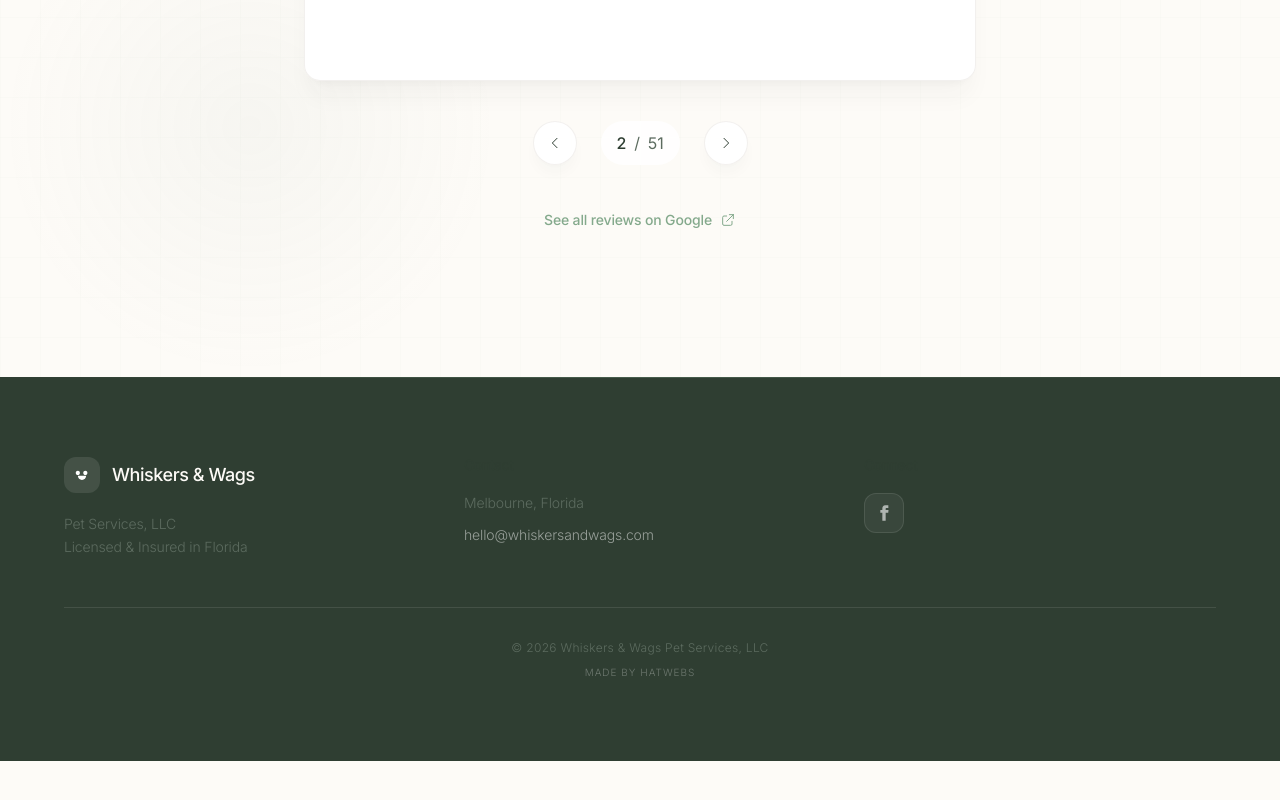
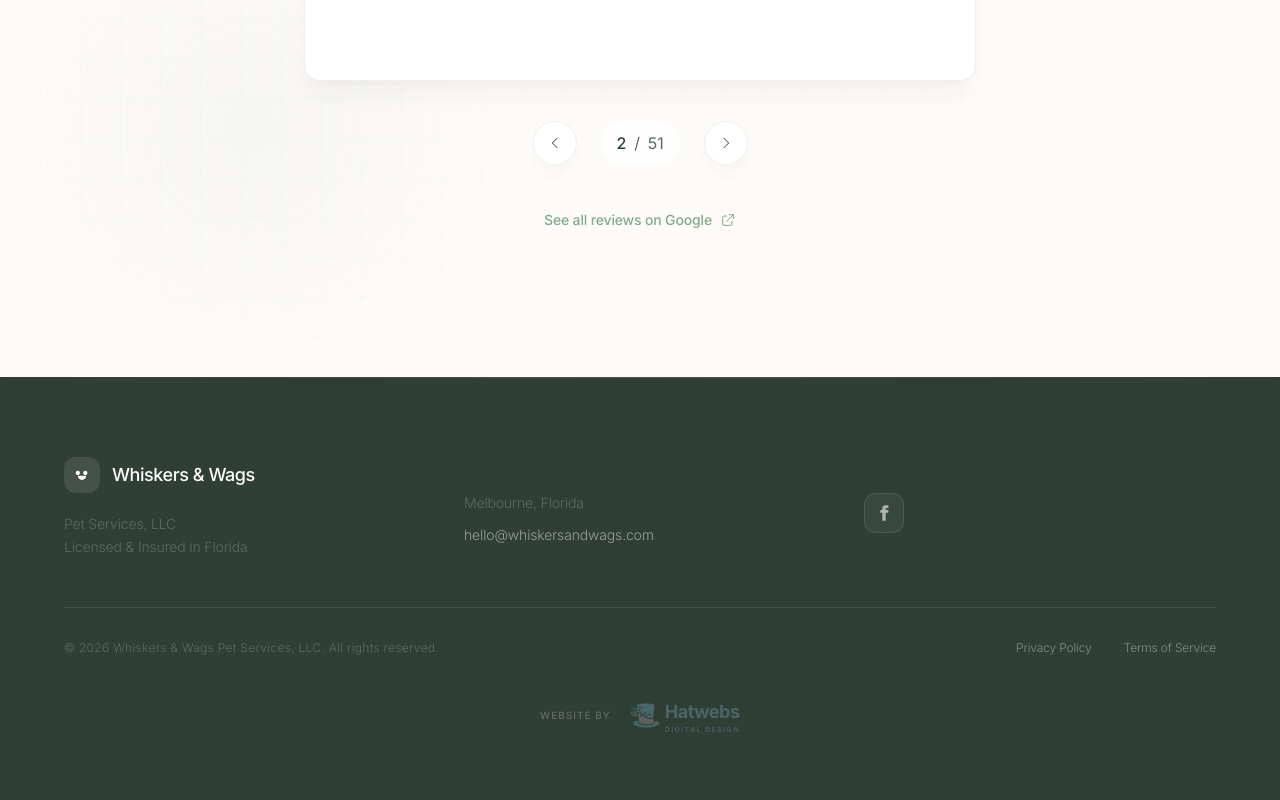
Before and after one commit to marcushatz/pamweb, a React (Vite) app: page / in a window 1280 px wide. Shown: the part 5859-6659 px from the top of the page. Before the commit the page ends 6620 px from the top, so only its background shows below. Built offline with nearby package versions, Linux system fonts and the light colour scheme.

Commit message:
Refactor footer layout, update watermark styling and animation

```diff
--- a/src/components/Footer.tsx
+++ b/src/components/Footer.tsx
@@ -1,3 +1,5 @@
+import hatMask from '../assets/hat-mask.png';
+
 const Footer = () => {
     const currentYear = new Date().getFullYear();
 
@@ -58,18 +60,52 @@ const Footer = () => {
                 </div>
 
                 {/* Bottom Bar */}
-                <div className="border-t border-white/10 pt-8 text-center">
-                    <p className="text-white/40 text-xs tracking-wide mb-2">
-                        &copy; {currentYear} Whiskers & Wags Pet Services, LLC
+                <div className="border-t border-white/10 pt-8">
+                    <div className="flex flex-col md:flex-row justify-between items-center gap-6">
+                        <p className="text-white/40 text-xs tracking-wide">
+                            &copy; {currentYear} Whiskers & Wags Pet Services, LLC. All rights reserved.
                         </p>
+
+                        <div className="flex gap-8">
+                            <a href="#" className="text-white/40 text-xs hover:text-white transition-colors duration-300">
+                                Privacy Policy
+                            </a>
+                            <a href="#" className="text-white/40 text-xs hover:text-white transition-colors duration-300">
+                                Terms of Service
+                            </a>
+                        </div>
+                    </div>
+
+                    <div className="flex justify-center mt-8">
                         <a
                             href="https://hatwebs.com"
                             target="_blank"
                             rel="noopener noreferrer"
-                        className="text-white/30 text-[10px] tracking-widest hover:text-white/60 transition-colors uppercase block"
+                            className="inline-flex items-center justify-center gap-0 opacity-60 hover:opacity-100 transition-opacity duration-300 group"
+                            aria-label="Made by Hatwebs"
                         >
-                        Made by Hatwebs
+                            <span className="text-white/40 text-[10px] uppercase tracking-widest font-medium mr-1.5">
+                                Website by
+                            </span>
+
+                            {/* Hatwebs Logo Graphic - Transparent Image */}
+                            <img
+                                src={hatMask}
+                                alt="Hatwebs Logo"
+                                className="w-14 h-14 object-contain opacity-60 group-hover:opacity-100 transition-opacity duration-300 -mr-2"
+                            />
+
+                            {/* Text Part */}
+                            <div className="flex flex-col items-start leading-none gap-0 subpixel-antialiased transform-gpu">
+                                <span className="text-lg font-bold text-[#607D8B] tracking-tight group-hover:text-[#90A4AE] transition-colors">
+                                    Hatwebs
+                                </span>
+                                <span className="text-[7px] font-bold tracking-[0.2em] text-[#546E7A] uppercase group-hover:text-[#78909C] transition-colors">
+                                    Digital Design
+                                </span>
+                            </div>
                         </a>
+                    </div>
                 </div>
             </div>
         </footer>
--- a/src/index.css
+++ b/src/index.css
@@ -31,7 +31,7 @@
   --color-warm-dark: #EBE9E4;
 
   /* Text Colors - Softened from harsh black */
-  --color-charcoal: #2F3E32;
+  --color-charcoal: #2F3F35;
   /* Deep Forest Green instead of Black */
   --color-charcoal-light: #354F52;
   --color-muted: #5C6B5F;
```
Also changed, not shown: src/assets/hat-mask.png (added). Lines whose indentation alone changed are shown as unchanged.
